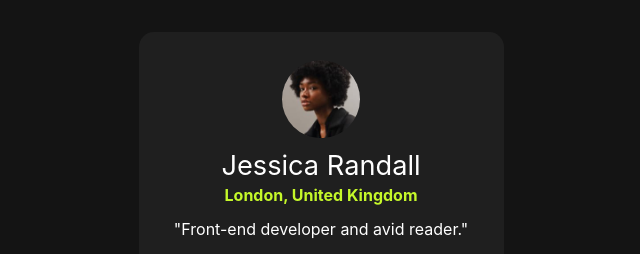
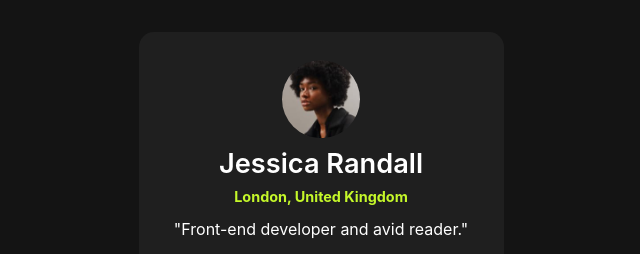
Before and after one commit to ZakJam/project_2, a plain HTML site: page index.html in a window 1280 px wide. Shown: the part 108-362 px from the top of the page, without its empty margins (319-959 px from the left). Drawn offline with Linux system fonts and the light colour scheme; a web font is replaced by a local one.

Commit message:
improved

```diff
--- a/src/css/style.css
+++ b/src/css/style.css
@@ -144,7 +144,8 @@ body{
 .text_name{
 	color: white;
 	font-size: clamp(0.1rem , 6vw, 1.7rem );
-	padding-bottom: 8px;
+	padding-bottom: 12px;
+	font-weight: 600;
 }
 
 
@@ -153,7 +154,7 @@ body{
 	color: hsl(75, 94%, 57%);
 	font-size: 15px;
 	font-weight: bold;
-	font-size: clamp(0.1rem , 3.4vw, 1rem );
+	font-size: clamp(0.1rem , 3.4vw, 0.9rem );
 }
 
 
```
